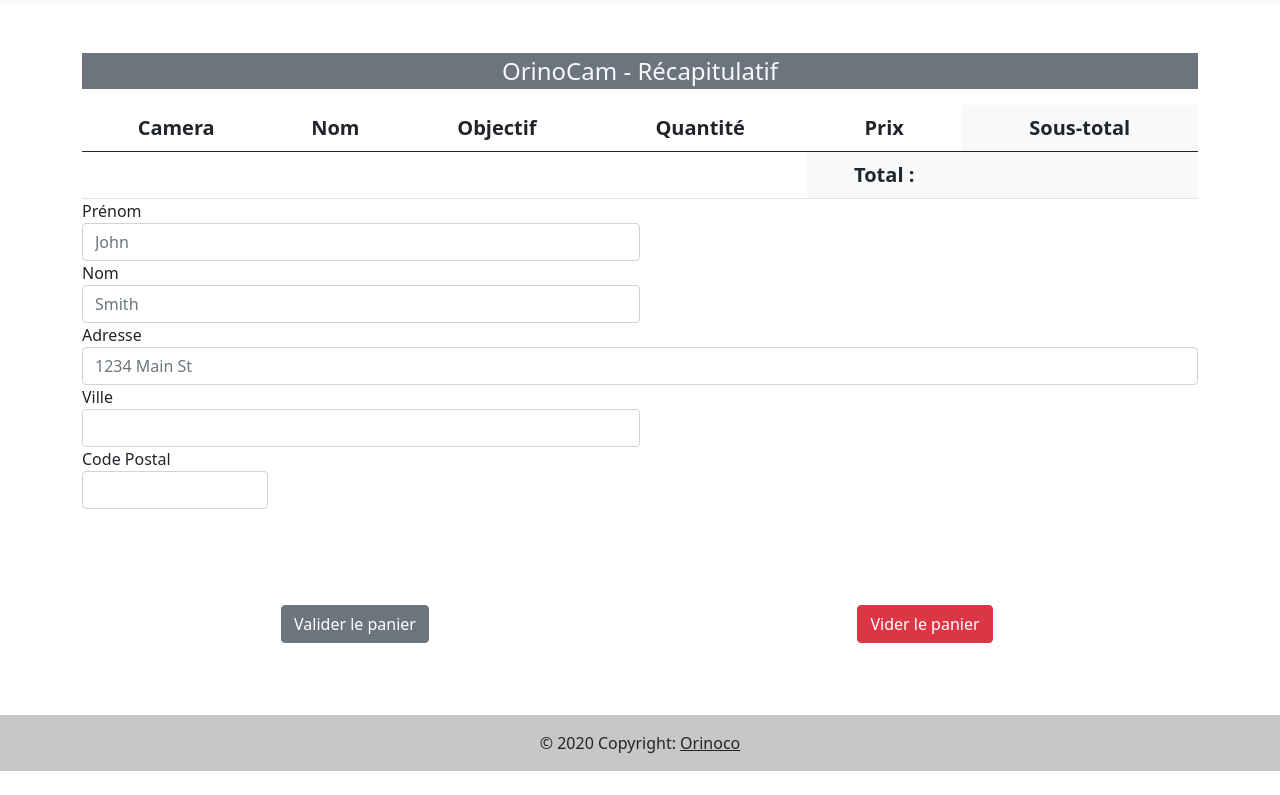
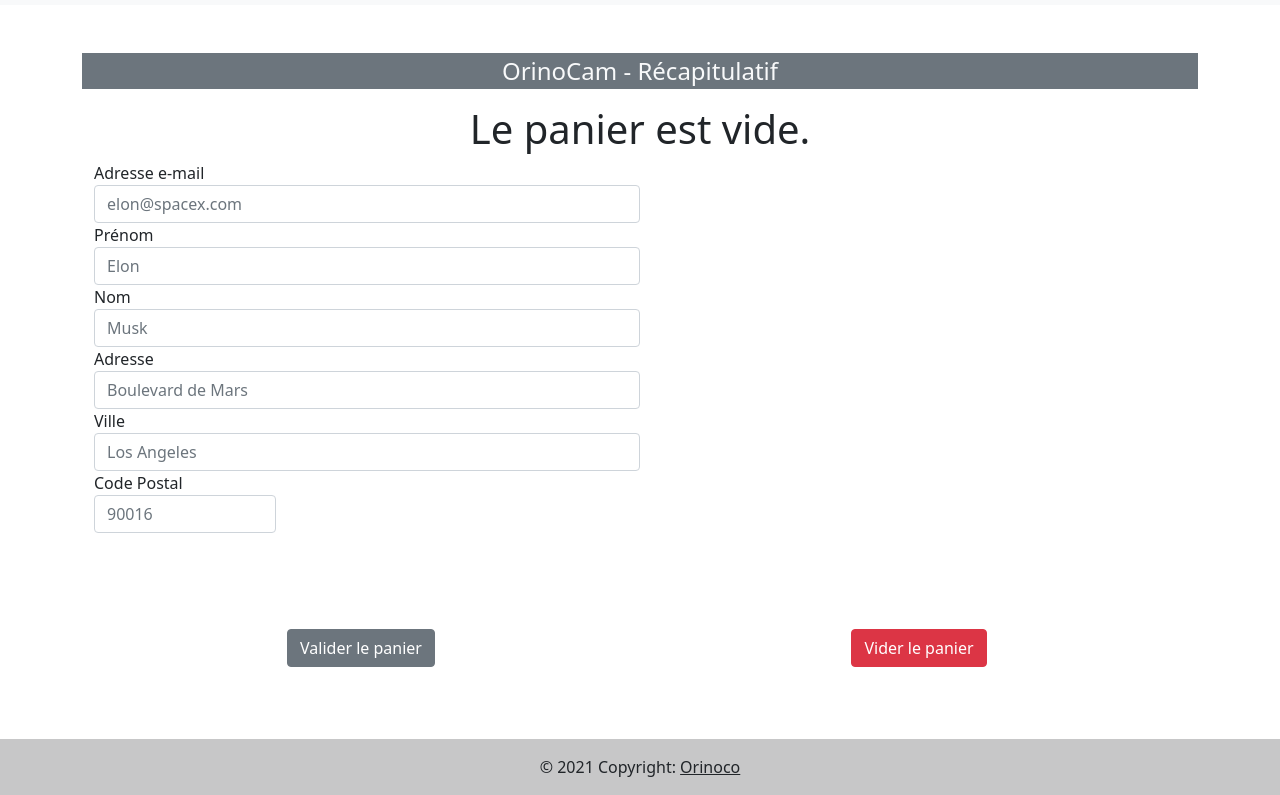
Before and after one commit to Mivock/ThomasBaque_5_13052021, a plain HTML site: page basket.html in a window 1280 px wide. Shown: the part 52-847 px from the top of the page. Before the commit the page ends 823 px from the top, so only its background shows below. Drawn offline with nearby package versions, Linux system fonts and the light colour scheme.

Commit message:
affichage du panier dans basket.html / création du formulaire  / reste à calculer total

```diff
--- a/basket.html
+++ b/basket.html
@@ -70,7 +70,8 @@
           <p class="text-center fs-4 text-light bg-secondary">
             OrinoCam - Récapitulatif
           </p>
-          <div class="table-responsive">
+          <div id="basketEmpty" class="text-center"></div>
+          <div class="table-responsive" id="tableBasket">
             <table class="table table-hover my-auto mx-0">
               <thead>
                 <tr class="text-center fs-5">
@@ -79,7 +80,6 @@
                   <th scole="col">Objectif</th>
                   <th scole="col">Quantité</th>
                   <th scole="col">Prix</th>
-                  <th scole="col" class="bg-light">Sous-total</th>
                 </tr>
               </thead>
               <tbody id="basketDisplay">
@@ -89,13 +89,22 @@
                 <tr class="text-center fs-5 bg-light">
                   <th colspan="4" class="bg-white"></th>
                   <th colspan="1">Total :</th>
-                  <th colspan="1" id="totalPrice"></th>
+                  <th colspan="1" id="grandTotal"></th>
                 </tr>
               </tfoot>
             </table>
           </div>
           <!--form-->
-          <form>
+          <form class="container-fluid">
+            <div class="form-group col-md-6">
+              <label for="inputEmail">Adresse e-mail</label>
+              <input
+                type="email"
+                class="form-control"
+                id="inputEmail"
+                placeholder="elon@spacex.com"
+              />
+            </div>
             <div class="form-row">
               <div class="form-group col-md-6">
                 <label for="inputFirstName">Prénom</label>
@@ -103,7 +112,7 @@
                   type="text"
                   class="form-control"
                   id="inputFirstName"
-                  placeholder="John"
+                  placeholder="Elon"
                 />
               </div>
               <div class="form-group col-md-6">
@@ -112,33 +121,43 @@
                   type="text"
                   class="form-control"
                   id="inputLastName"
-                  placeholder="Smith"
+                  placeholder="Musk"
                 />
               </div>
             </div>
-            <div class="form-group">
+            <div class="form-group col-md-6">
               <label for="inputAddress">Adresse</label>
               <input
                 type="text"
                 class="form-control"
                 id="inputAddress"
-                placeholder="1234 Main St"
+                placeholder="Boulevard de Mars"
               />
             </div>
 
             <div class="form-row">
               <div class="form-group col-md-6">
                 <label for="inputCity">Ville</label>
-                <input type="text" class="form-control" id="inputCity" />
+                <input
+                  type="text"
+                  class="form-control"
+                  id="inputCity"
+                  placeholder="Los Angeles"
+                />
               </div>
 
               <div class="form-group col-md-2">
                 <label for="inputZip">Code Postal</label>
-                <input type="text" class="form-control" id="inputZip" />
+                <input
+                  type="text"
+                  class="form-control"
+                  id="inputZip"
+                  placeholder="90016"
+                />
               </div>
             </div>
             <br />
-
+            <!--buttons-->
             <div class="text-center my-5 row" id="cacheButton">
               <div class="col-12 col-sm-6 my-4">
                 <button
@@ -153,8 +172,6 @@
                 <button
                   type="button"
                   class="btn btn-danger mx-5"
-                  data-bs-toggle="modal"
-                  data-bs-target="#modalClearBasket"
                   id="clearBasket"
                 >
                   Vider le panier
@@ -162,14 +179,21 @@
               </div>
             </div>
           </form>
-          <!--buttons-->
         </div>
       </section>
     </body>
 
+    <!--
+
+
+
+-->
+
+    <div id="test"></div>
+
     <footer class="bg-light text-center text-lg-start">
       <div class="text-center p-3" style="background-color: rgba(0, 0, 0, 0.2)">
-        © 2020 Copyright:
+        © 2021 Copyright:
         <a class="text-dark" href="index.html">Orinoco</a>
       </div>
     </footer>
--- a/js/basket.js
+++ b/js/basket.js
@@ -1 +1,50 @@
-let clearBasket = document.querySelector("#clearBasket") = localStorage.clear(data);
+const clearBasket = document
+  .querySelector("#clearBasket")
+
+  .addEventListener("click", function () {
+    localStorage.clear();
+  });
+
+async function getLocalStorage() {
+  localStorage.getItem("shoppingCart");
+  let basketContent = JSON.parse(window.localStorage.getItem("shoppingCart"));
+  console.table(basketContent);
+  createBasket(basketContent);
+}
+
+//let basketContent = localStorage.getItem("shoppingCart");
+//console.log(localStorage);
+
+async function createBasket(basketContent) {
+  if (basketContent === null) {
+    document.querySelector("#tableBasket").classList.add("d-none");
+    document.querySelector(
+      "#basketEmpty"
+    ).innerHTML = `<h1>Le panier est vide.</h1>`;
+  } else {
+    //let basket = "";
+    for (let item of basketContent)
+      document.querySelector("#basketDisplay").innerHTML += `
+      <tr class="text-center">
+        <td class="w-25">
+            <img src="${
+              item.cameraID.imageUrl
+            }" class="img-fluid img-thumbnail" alt="${item.cameraID.name}}">
+        </td>
+        <td class="align-middle">
+            <span>${item.cameraID.name}</span>
+        </td>
+      <td class="align-middle">
+      <span>${item.chosenLense}</span>
+  </td>
+  <td class="align-middle">
+  <span>${item.quantity}</span>
+</td>
+<td class="align-middle">
+            <span>${priceConversion(item.cameraID.price)}</span>
+        </td>
+    </tr>`;
+  }
+}
+
+getLocalStorage();
```
Also changed, not shown: confirmation.html (+41 -15 lines), index.html (+1 -1 lines).
